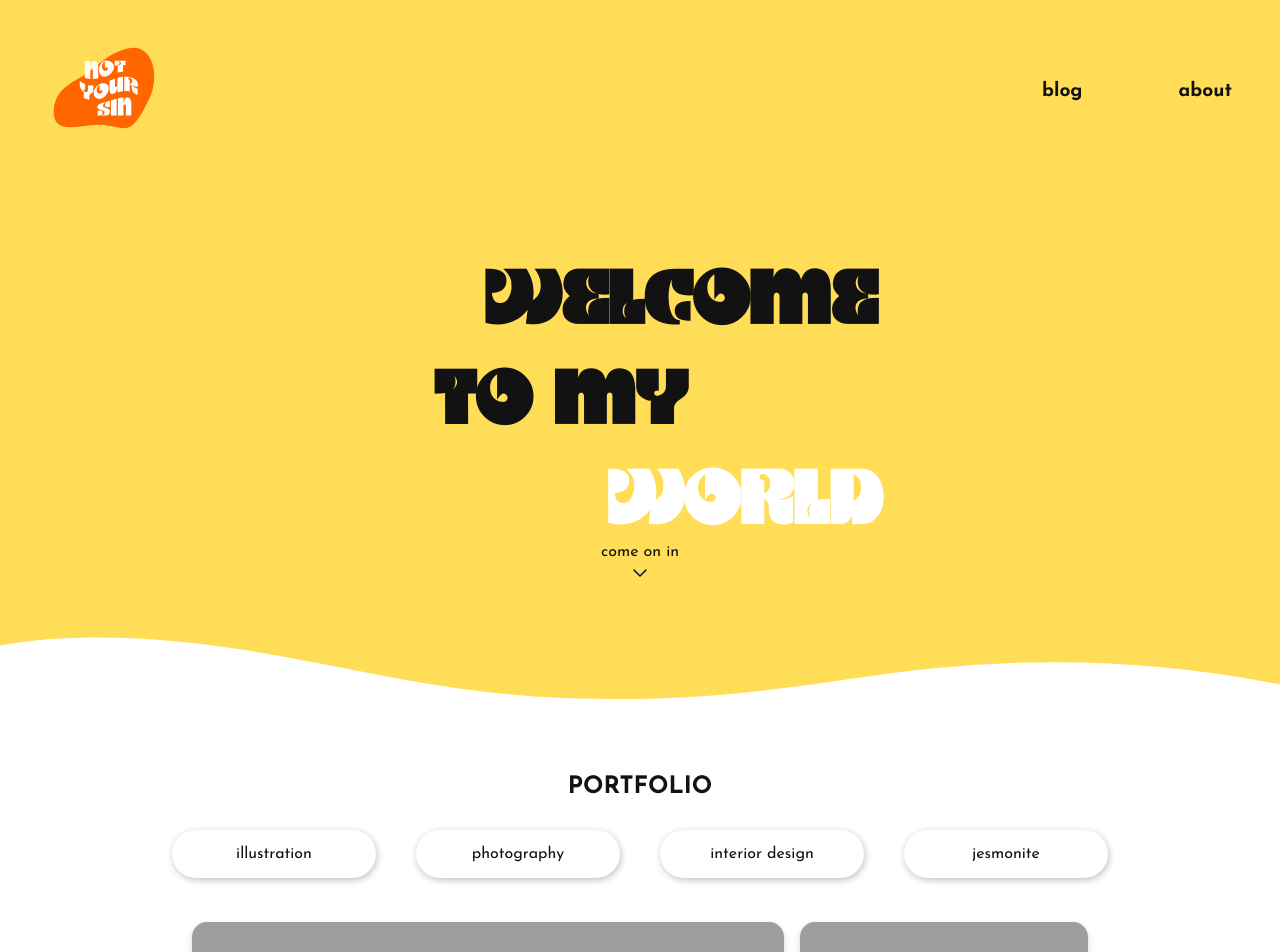
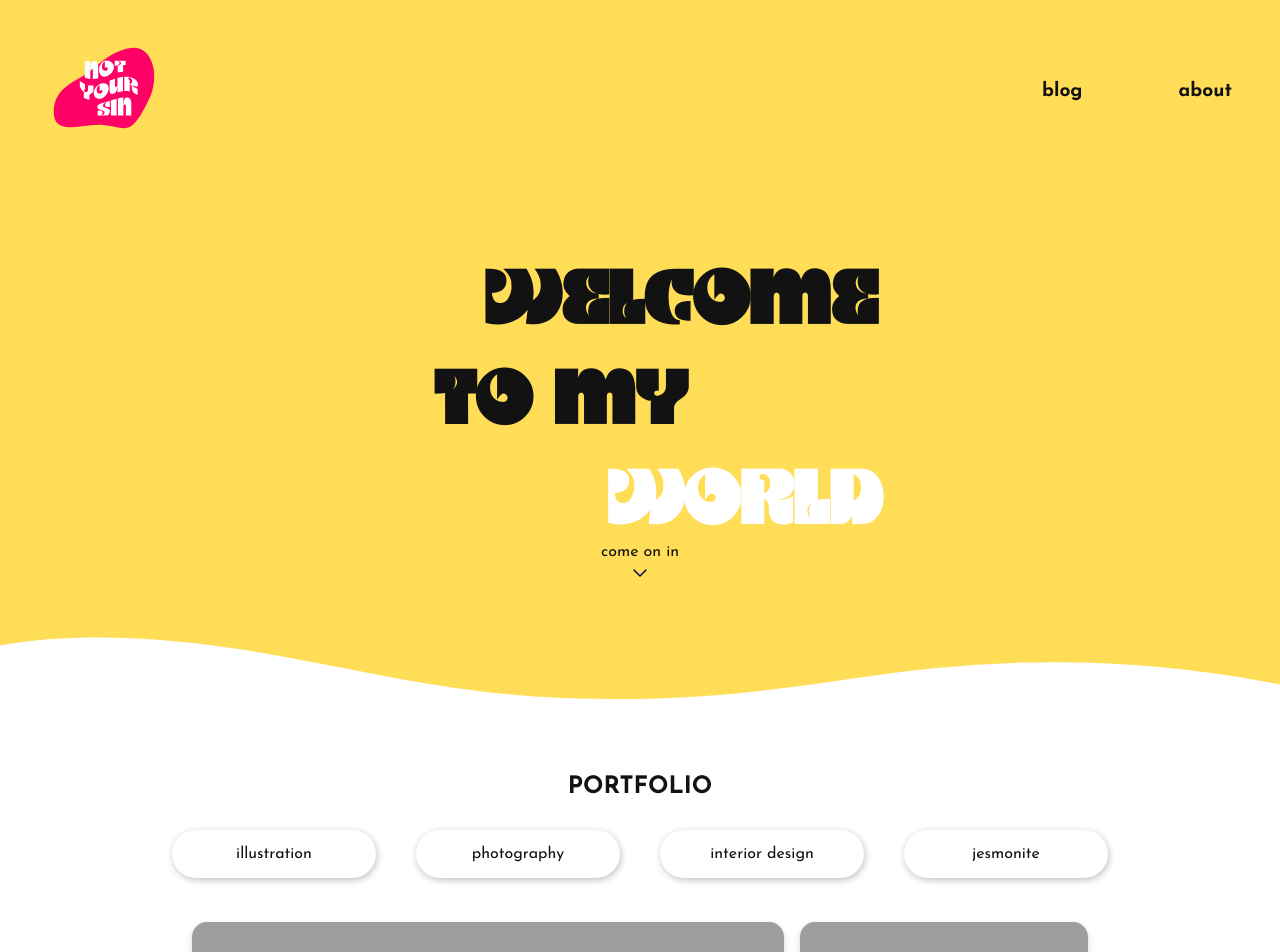
Before and after one commit to maria-paul/maria-paul.github.io, a Jekyll site: the page built from index.html, in a window 1280 px wide. Shown: the top 952 px of the page. Built offline with Jekyll 4.4.1, drawn with Linux system fonts in a browser that asks for light colours; grey boxes are pictures that could not be loaded.

Commit message:
change logo color

```diff
--- a/_sass/parts/_navbar.scss
+++ b/_sass/parts/_navbar.scss
@@ -43,7 +43,7 @@
     height: 7rem;
 
     .st0{
-        fill: var(--secondary-color);
+        fill: var(--accent-color);
     }
     .st1{
         fill: var(--background-color);
```
